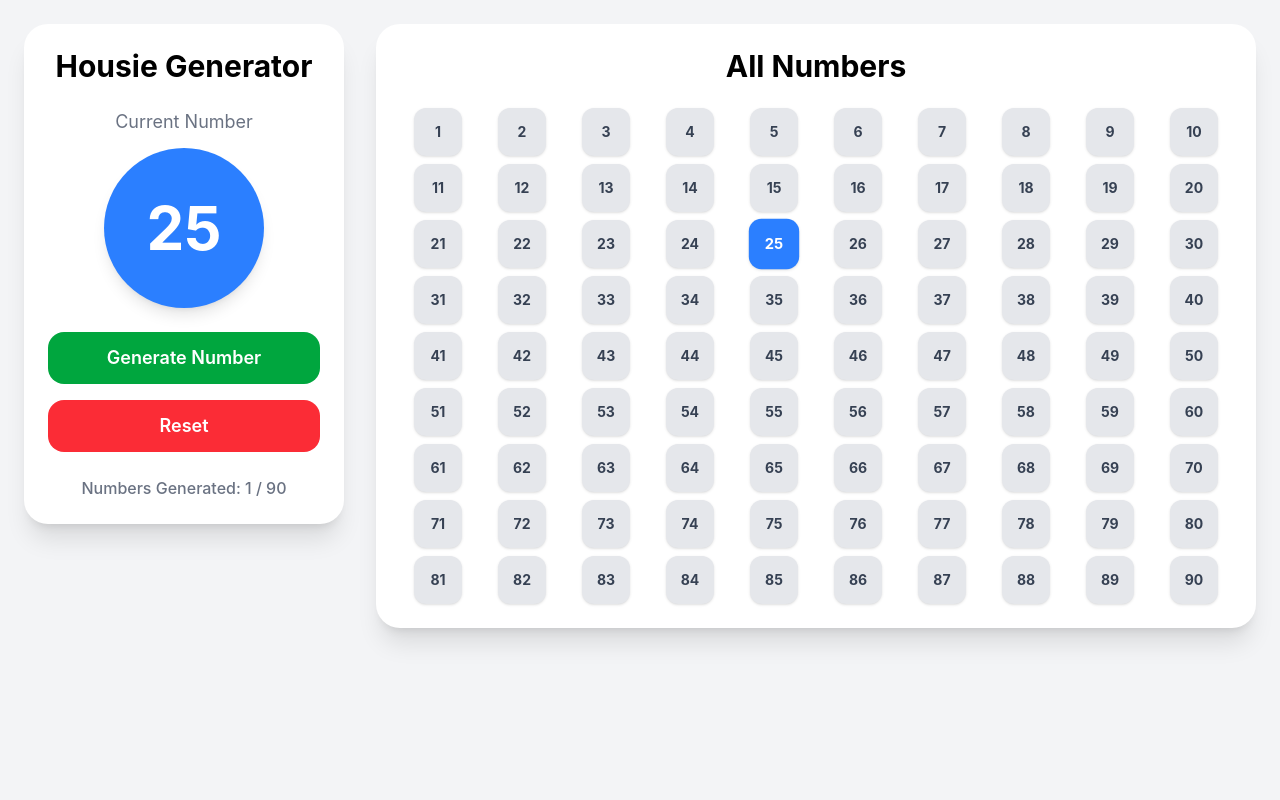
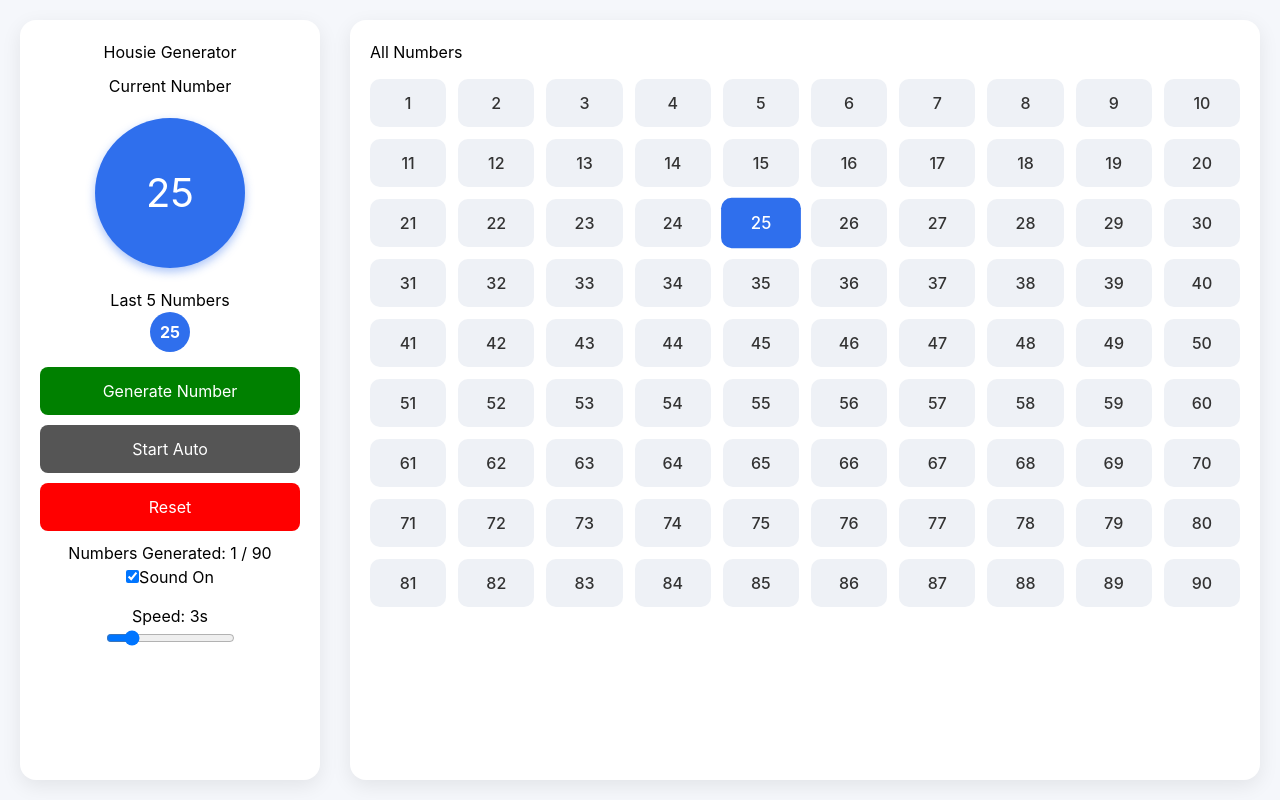
Before and after one commit to Akhil-Mohammad/Housie-Tambola-number-generator, a React (Vite) app: page / in a window 1280 px wide. Both pictures are taken after a click on the button "Generate Number". Built offline with nearby package versions, Linux system fonts and the light colour scheme.

Commit message:
ADDED audio and auto generate options

```diff
--- a/src/App.jsx
+++ b/src/App.jsx
@@ -1,92 +1,255 @@
-import React from "react";
+import React, { useState, useEffect, useRef } from "react";
 
 export default function HousieGenerator() {
   const numbers = Array.from({ length: 90 }, (_, i) => i + 1);
 
-  const [generated, setGenerated] = React.useState([]);
-  const [current, setCurrent] = React.useState(null);
+  const [generated, setGenerated] = useState([]);
+  const [current, setCurrent] = useState(null);
 
+  const [autoPlay, setAutoPlay] = useState(false);
+  const [intervalTime, setIntervalTime] = useState(3000);
+  const [soundOn, setSoundOn] = useState(true);
+
+  const intervalRef = useRef(null);
+
+  // 🎯 Derived last 5 numbers
+  const lastFive = generated.slice(-5).reverse();
+
+  // 🎨 Reusable card style
+  const cardStyle = {
+    background: "#ffffff",
+    borderRadius: "16px",
+    padding: "20px",
+    boxShadow: "0 6px 20px rgba(0,0,0,0.08)",
+  };
+
+  // 🔊 Format speech
+  const formatTambolaCall = (num) => {
+    const tens = Math.floor(num / 10);
+    const ones = num % 10;
+
+    if (num < 10) return `${num}`;
+    if (ones === 0) return `${num}`;
+
+    return `${tens} and ${ones}... ${num}`;
+  };
+
+  // 🔊 Speak
+  const speakNumber = (num) => {
+    if (!soundOn) return;
+
+    const msg = new SpeechSynthesisUtterance(formatTambolaCall(num));
+    msg.rate = 0.85;
+
+    const voices = window.speechSynthesis.getVoices();
+    msg.voice = voices.find((v) => v.lang === "en-IN") || voices[0];
+
+    window.speechSynthesis.cancel();
+    window.speechSynthesis.speak(msg);
+  };
+
+  // 🎲 Generate
   const generateNumber = () => {
+    if (generated.length >= 90) return;
+
     const remaining = numbers.filter((n) => !generated.includes(n));
-
-    if (remaining.length === 0) {
-      alert("All numbers are generated!");
-      return;
-    }
-
-    const random =
+    const next =
       remaining[Math.floor(Math.random() * remaining.length)];
 
-    setCurrent(random);
-    setGenerated((prev) => [...prev, random]);
+    setGenerated((prev) => [...prev, next]);
+    setCurrent(next);
+
+    setTimeout(() => speakNumber(next), 300);
   };
 
+  // ▶️ Auto
+  const startAutoPlay = () => {
+    if (intervalRef.current) return;
+
+    intervalRef.current = setInterval(generateNumber, intervalTime);
+    setAutoPlay(true);
+  };
+
+  const stopAutoPlay = () => {
+    clearInterval(intervalRef.current);
+    intervalRef.current = null;
+    setAutoPlay(false);
+  };
+
+  useEffect(() => {
+    if (autoPlay) {
+      stopAutoPlay();
+      startAutoPlay();
+    }
+  }, [intervalTime]);
+
+  useEffect(() => {
+    return () => clearInterval(intervalRef.current);
+  }, []);
+
   const resetGame = () => {
+    stopAutoPlay();
     setGenerated([]);
     setCurrent(null);
+    window.speechSynthesis.cancel();
   };
 
   return (
-    <div className="min-h-screen bg-gray-100 p-6 flex justify-center items-start">
-      <div className="flex gap-8 w-full max-w-7xl">
+    <div
+      style={{
+        display: "flex",
+        gap: "30px",
+        padding: "20px",
+        background: "#f5f7fb",
+        minHeight: "100vh",
+      }}
+    >
+      {/* LEFT CARD */}
+      <div style={{ width: "300px", ...cardStyle, textAlign: "center" }}>
+        <h2 style={{ marginBottom: "10px" }}>Housie Generator</h2>
 
-        {/* LEFT PANEL */}
-        <div className="bg-white rounded-3xl shadow-xl p-6 w-80 text-center h-fit">
+        <p>Current Number</p>
 
-          <h1 className="text-3xl font-bold mb-6">
-            Housie Generator
-          </h1>
-
-          <div className="mb-6">
-            <p className="text-lg text-gray-500 mb-3">
-              Current Number
-            </p>
-
-            <div className="w-40 h-40 mx-auto rounded-full bg-blue-500 text-white flex items-center justify-center text-6xl font-bold shadow-lg">
-              {current ?? "--"}
-            </div>
+        <div
+          style={{
+            width: "150px",
+            height: "150px",
+            margin: "20px auto",
+            borderRadius: "50%",
+            background: "#2f6fed",
+            color: "white",
+            fontSize: "40px",
+            display: "flex",
+            alignItems: "center",
+            justifyContent: "center",
+            boxShadow: "0 4px 10px rgba(47,111,237,0.4)",
+          }}
+        >
+          {current || "-"}
         </div>
 
-          <div className="flex flex-col gap-4">
+        {/* Last 5 */}
+        <h4>Last 5 Numbers</h4>
+        <div style={{ display: "flex", gap: "10px", justifyContent: "center" }}>
+          {lastFive.map((num, index) => (
+            <div
+              key={index}
+              style={{
+                width: "40px",
+                height: "40px",
+                borderRadius: "50%",
+                background: index === 0 ? "#2f6fed" : "#444",
+                color: "white",
+                display: "flex",
+                alignItems: "center",
+                justifyContent: "center",
+                fontWeight: "bold",
+              }}
+            >
+              {num}
+            </div>
+          ))}
+        </div>
+
+        {/* Buttons */}
         <button
           onClick={generateNumber}
-              className="px-6 py-3 rounded-2xl bg-green-600 text-white text-lg font-semibold hover:scale-105 transition"
+          disabled={autoPlay}
+          style={{
+            width: "100%",
+            padding: "12px",
+            marginTop: "15px",
+            background: "green",
+            color: "white",
+            borderRadius: "8px",
+          }}
         >
           Generate Number
         </button>
 
         <button
+          onClick={autoPlay ? stopAutoPlay : startAutoPlay}
+          style={{
+            width: "100%",
+            padding: "12px",
+            marginTop: "10px",
+            background: "#555",
+            color: "white",
+            borderRadius: "8px",
+          }}
+        >
+          {autoPlay ? "Pause Auto" : "Start Auto"}
+        </button>
+
+        <button
           onClick={resetGame}
-              className="px-6 py-3 rounded-2xl bg-red-500 text-white text-lg font-semibold hover:scale-105 transition"
+          style={{
+            width: "100%",
+            padding: "12px",
+            marginTop: "10px",
+            background: "red",
+            color: "white",
+            borderRadius: "8px",
+          }}
         >
           Reset
         </button>
-          </div>
 
-          <div className="mt-6 text-gray-500 font-medium">
+        <p style={{ marginTop: "10px" }}>
           Numbers Generated: {generated.length} / 90
+        </p>
+
+        {/* Sound */}
+        <label>
+          <input
+            type="checkbox"
+            checked={soundOn}
+            onChange={() => setSoundOn(!soundOn)}
+          />
+          Sound On
+        </label>
+
+        {/* Speed */}
+        <div style={{ marginTop: "15px" }}>
+          <p>Speed: {intervalTime / 1000}s</p>
+          <input
+            type="range"
+            min="2000"
+            max="8000"
+            step="500"
+            value={intervalTime}
+            onChange={(e) => setIntervalTime(Number(e.target.value))}
+          />
         </div>
       </div>
 
-        {/* RIGHT PANEL */}
-        <div className="bg-white rounded-3xl shadow-xl p-6 flex-1">
+      {/* RIGHT CARD */}
+      <div style={{ flex: 1, ...cardStyle }}>
+        <h2 style={{ marginBottom: "15px" }}>All Numbers</h2>
 
-          <h2 className="text-3xl font-bold mb-6 text-center">
-            All Numbers
-          </h2>
-
-          <div className="grid grid-cols-10 gap-2 justify-items-center">
+        <div
+          style={{
+            display: "grid",
+            gridTemplateColumns: "repeat(10, 1fr)",
+            gap: "12px",
+          }}
+        >
           {numbers.map((num) => {
-              const isCalled = generated.includes(num);
+            const isSelected = generated.includes(num);
 
             return (
               <div
                 key={num}
-                  className={`h-12 w-12 rounded-xl flex items-center justify-center font-bold text-sm shadow transition ${
-                    isCalled
-                      ? "bg-blue-500 text-white scale-105"
-                      : "bg-gray-200 text-gray-700"
-                  }`}
+                style={{
+                  padding: "12px",
+                  textAlign: "center",
+                  borderRadius: "10px",
+                  background: isSelected ? "#2f6fed" : "#eef1f6",
+                  color: isSelected ? "white" : "#333",
+                  fontWeight: "500",
+                  transition: "all 0.2s ease",
+                  transform: isSelected ? "scale(1.05)" : "scale(1)",
+                }}
               >
                 {num}
               </div>
@@ -94,8 +257,6 @@ export default function HousieGenerator() {
           })}
         </div>
       </div>
-
-      </div>
     </div>
   );
 }
```
Lines whose indentation alone changed are shown as unchanged.
